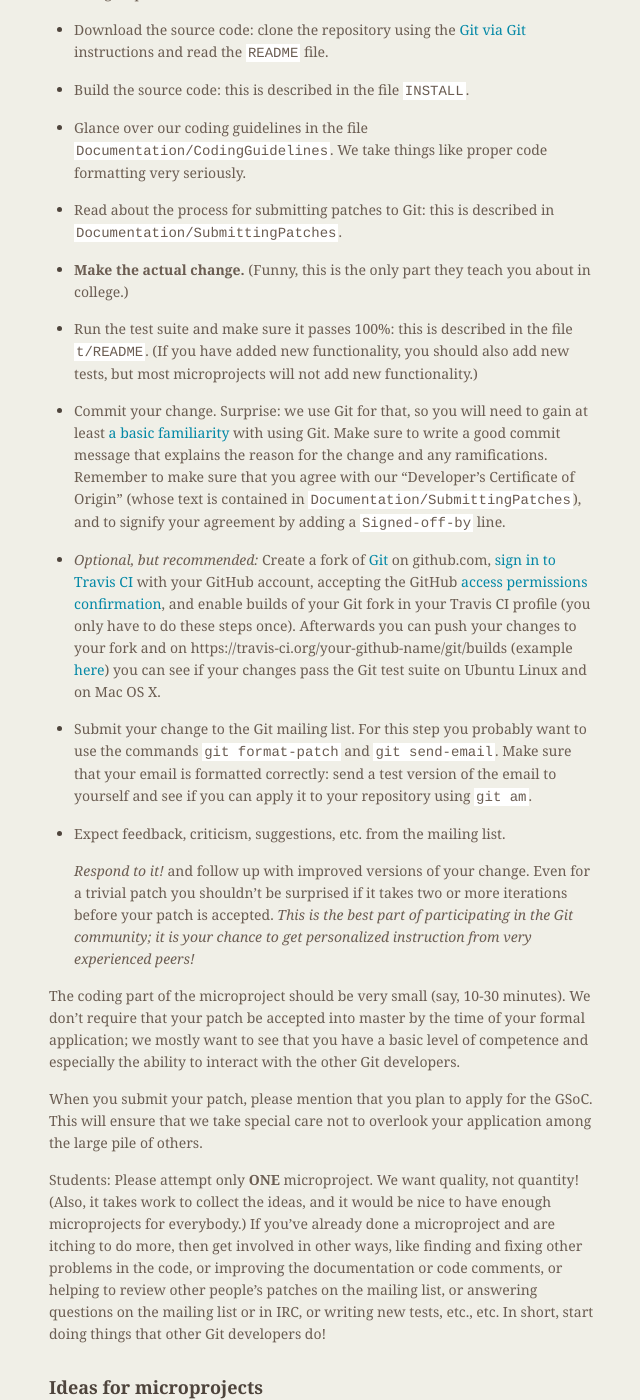
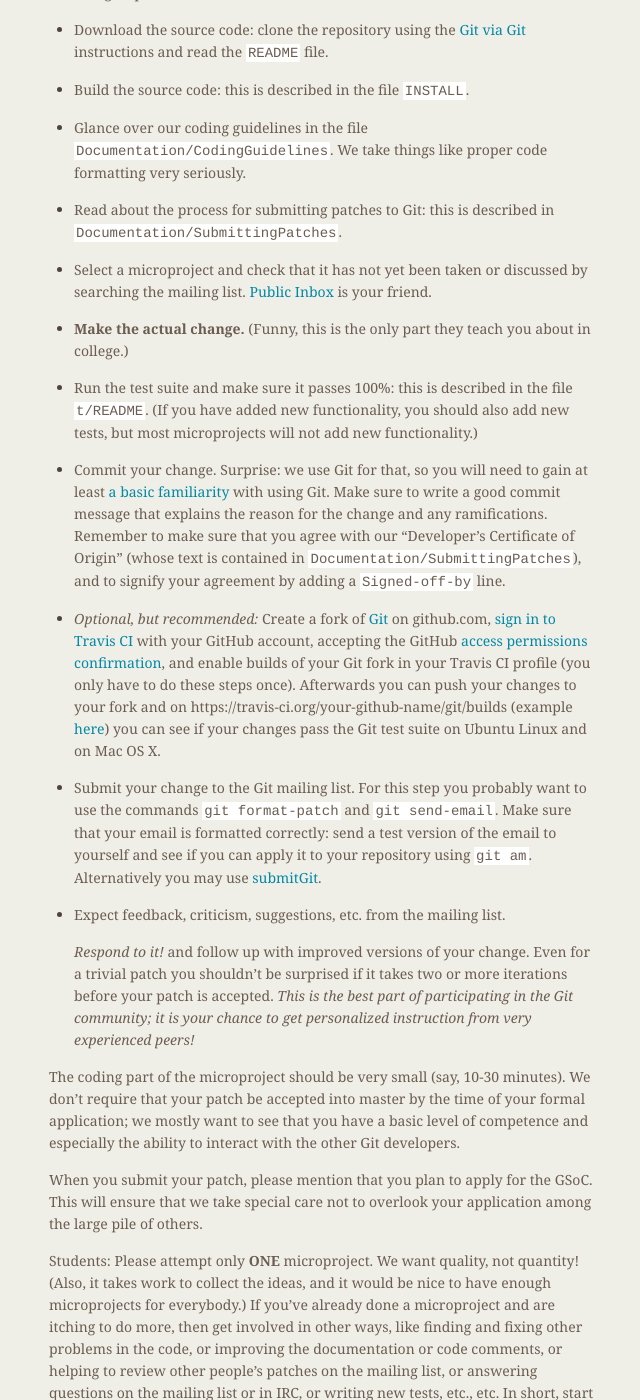
Before and after one commit to git/git.github.io, a Jekyll site: the page built from SoC-2017-Microprojects.md, in a window 1280 px wide and 1400 px high, scrolled down 742 px. Shown: the whole window, without its empty margins (485-1125 px from the left). Built offline with Jekyll 4.4.1, drawn with Linux system fonts in a browser that asks for light colours.

Commit message:
SoC-2017-Microprojects: improve steps to be followed

```diff
--- a/SoC-2017-Microprojects.md
+++ b/SoC-2017-Microprojects.md
@@ -25,8 +25,7 @@
 reviews and discussions. If you are not sure at all about a patch you can
 put "[RFC/PATCH]" at the beginning of its subject.
 
-Consider [a sample email
-thread](http://public-inbox.org/git/1386590745-4412-1-git-send-email-t.gummerer@gmail.com/T/#u),
+Consider [a sample email thread](http://public-inbox.org/git/1386590745-4412-1-git-send-email-t.gummerer@gmail.com/T/#u),
 which shows how a developer proposed a change and a patch to implement
 it.  The problem being solved, the design of the proposed solution,
 and the implementation of that design were all reviewed and discussed,
@@ -54,6 +53,10 @@
 
 * Read about the process for submitting patches to Git: this is
   described in `Documentation/SubmittingPatches`.
+
+* Select a microproject and check that it has not yet been taken or
+  discussed by searching the mailing list.
+  [Public Inbox](http://public-inbox.org/git/) is your friend.
 
 * **Make the actual change.** (Funny, this is the only part they teach
   you about in college.)
@@ -87,7 +90,8 @@
   probably want to use the commands `git format-patch` and `git
   send-email`.  Make sure that your email is formatted correctly: send
   a test version of the email to yourself and see if you can apply it
-  to your repository using `git am`.
+  to your repository using `git am`.  Alternatively you may use
+  [submitGit](https://submitgit.herokuapp.com/).
 
 * Expect feedback, criticism, suggestions, etc. from the mailing list.
 
```
